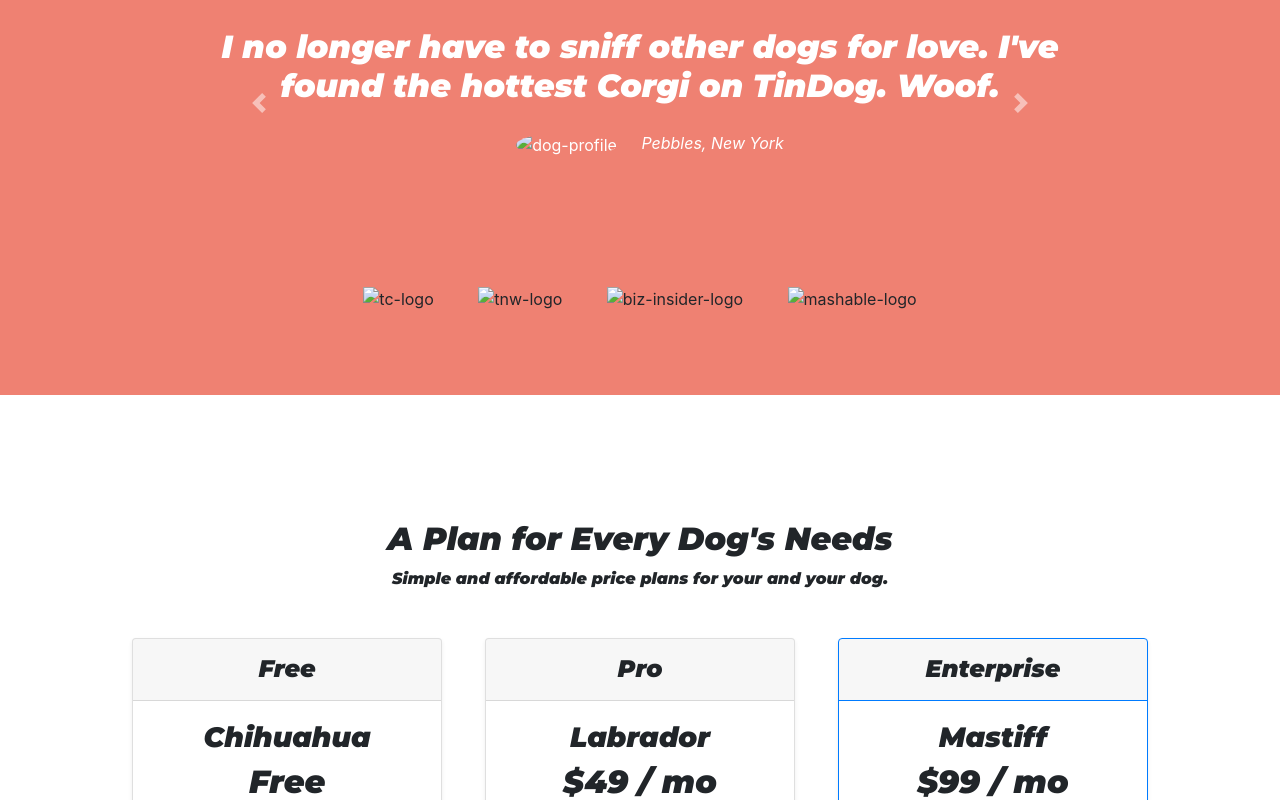
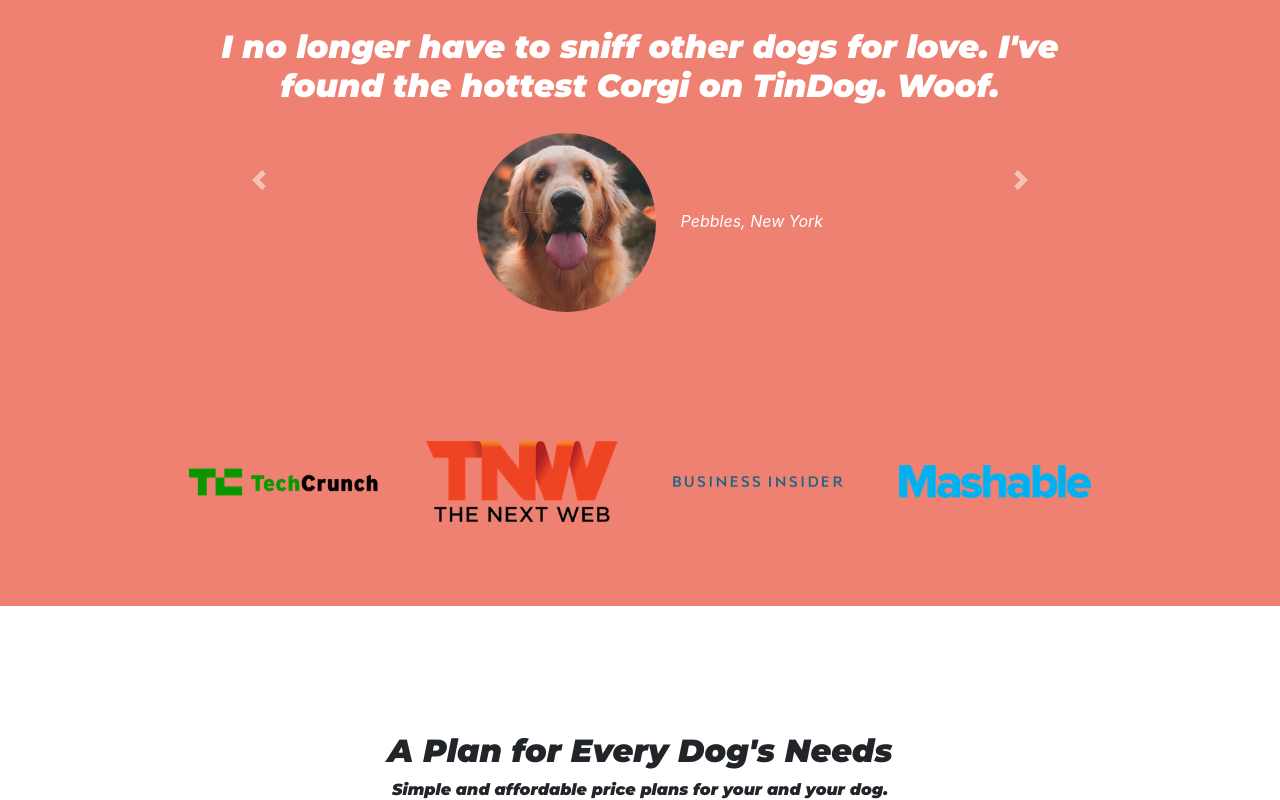
Before and after one commit to abdulrhman186883/TinDog, a plain HTML site: page index.html in a window 1280 px wide. Shown: the part 1270-2070 px from the top of the page. Drawn offline with nearby package versions, Linux system fonts and the light colour scheme; files that its build step writes are made by us from their sources.

Commit message:
Update index.html

```diff
--- a/index.html
+++ b/index.html
@@ -6,7 +6,7 @@
   <title>TinDog</title>
   <meta name="viewport">
 
-  <link rel="stylesheet" href="css/styles.css">
+  <link rel="stylesheet" href="styles.css">
 
 
   <!-- Latest compiled and minified CSS -->
@@ -69,7 +69,7 @@
     </div>
     </div>
     <div class="col-lg-6">
-      <img  class="title-image" src="images/iphone6.png" alt="iphone-mockup">
+      <img  class="title-image" src="iphone6.png" alt="iphone-mockup">
     </div>
 </div>
         </div>
@@ -113,14 +113,14 @@
   <div class="carousel-inner">
     <div class="carousel-item active">
      <h2>I no longer have to sniff other dogs for love. I've found the hottest Corgi on TinDog. Woof.</h2>
-    <img class= "testimonial-image"src="images/dog-img.jpg" alt="dog-profile">
+    <img class= "testimonial-image"src="dog-img.jpg" alt="dog-profile">
     <em>Pebbles, New York</em>
 
     </div>
 
     <div class="carousel-item ">
         <h2 class="testimonial-text">My dog used to be so lonely, but with TinDog's help, they've found the love of their life. I think.</h2>
-    <img class="testimonial-image" src="images/lady-img.jpg" alt="lady-profile">
+    <img class="testimonial-image" src="lady-img.jpg" alt="lady-profile">
     <em>Beverly, Illinois</em>
     </div>
 
@@ -146,10 +146,10 @@
   <!-- Press -->
 
   <section id="press">
-    <img src="images/techcrunch.png" alt="tc-logo">
-    <img src="images/tnw.png" alt="tnw-logo">
-    <img src="images/bizinsider.png" alt="biz-insider-logo">
-    <img src="images/mashable.png" alt="mashable-logo">
+    <img src="techcrunch.png" alt="tc-logo">
+    <img src="tnw.png" alt="tnw-logo">
+    <img src="bizinsider.png" alt="biz-insider-logo">
+    <img src="mashable.png" alt="mashable-logo">
 
   </section>
 
```
